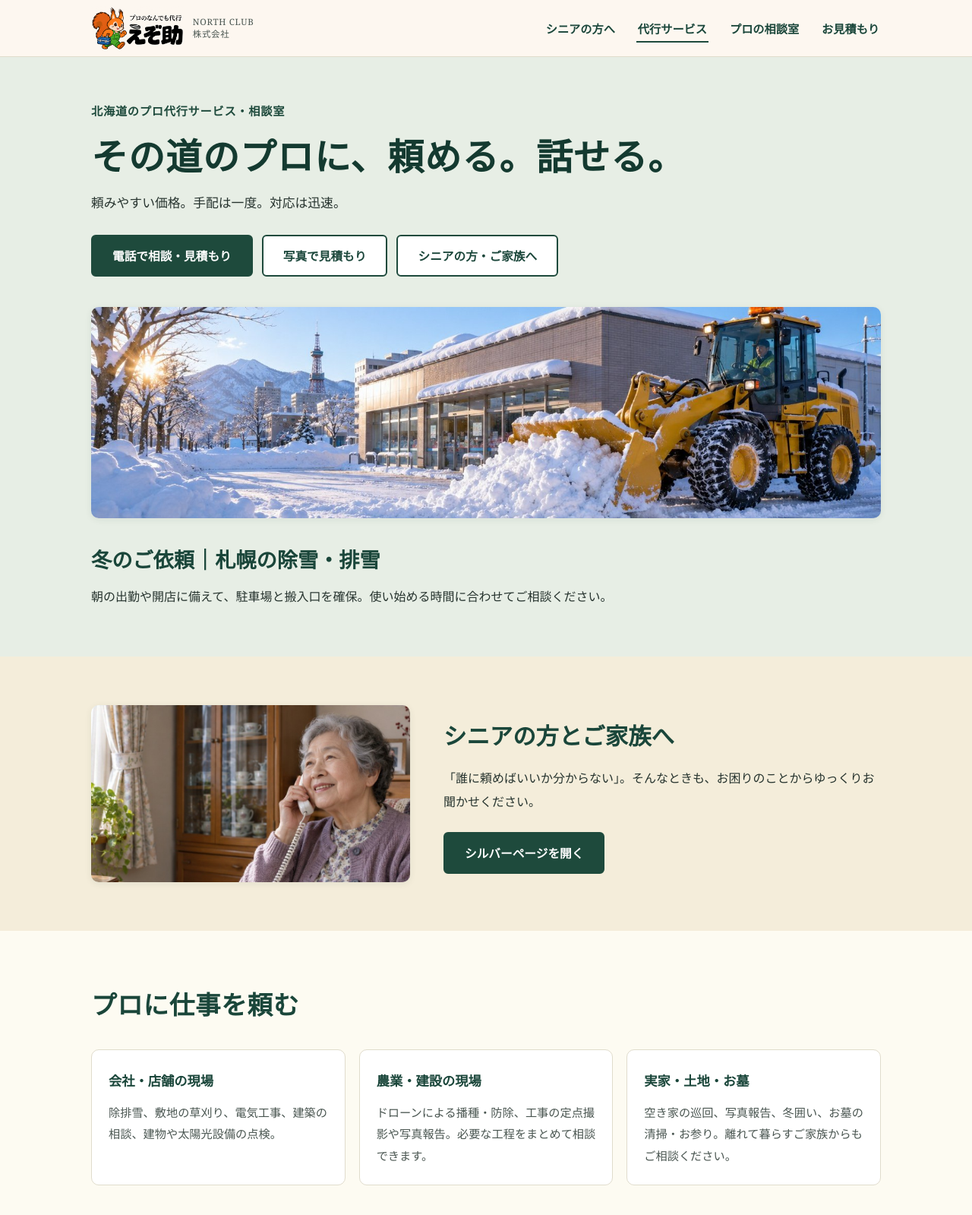
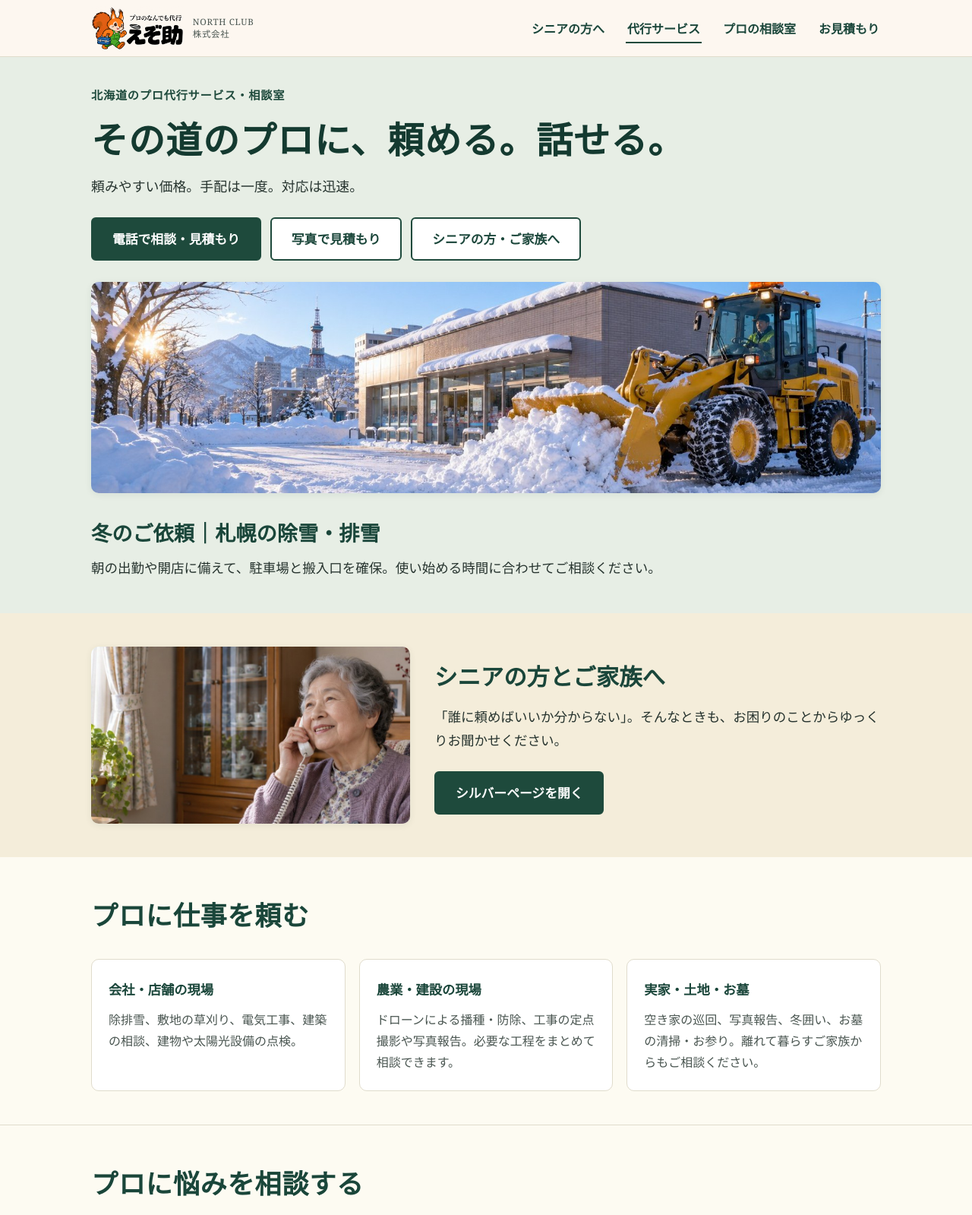
Before and after one commit to ob198-cpu/hyakutake-benriya, a plain HTML site: page index.html in a window 1280 px wide. Shown: the top 1599 px of the page at 76% size. Drawn offline with Linux system fonts and the light colour scheme.

Commit message:
Tighten section spacing and enlarge base text
Reduce section/hero/footer padding and grid gaps, raise body text to
17.5px with matching bumps for nav, buttons, cards and the large-text
mode, per feedback that the pages felt sparse with small type.

Co-Authored-By: Claude Fable 5 <noreply@anthropic.com>

```diff
--- a/style.css
+++ b/style.css
@@ -31,15 +31,15 @@ html { scroll-behavior: smooth; scroll-padding-top: 96px; }
 
 body {
   font-family: var(--font-sans);
-  font-size: 16px;
-  line-height: 1.9;
+  font-size: 17.5px;
+  line-height: 1.75;
   color: var(--ink);
   background: var(--paper);
   -webkit-font-smoothing: antialiased;
 }
 
 /* 文字を大きくする（シニア向け・全ページ共通） */
-html.text-large body { font-size: 19px; }
+html.text-large body { font-size: 20.5px; }
 html.text-large .hero__title { font-size: clamp(2rem, 5.4vw, 3.2rem); }
 
 img { max-width: 100%; display: block; }
@@ -101,7 +101,7 @@ a { color: var(--green-700); }
   text-decoration: none;
   color: var(--green-800);
   font-weight: 700;
-  font-size: 0.95rem;
+  font-size: 1rem;
   padding: 6px 2px;
   border-bottom: 2px solid transparent;
 }
@@ -138,7 +138,7 @@ a { color: var(--green-700); }
   padding: 13px 26px;
   border-radius: 6px;
   font-weight: 700;
-  font-size: 0.98rem;
+  font-size: 1.05rem;
   text-decoration: none;
   cursor: pointer;
   border: 2px solid var(--green-700);
@@ -169,16 +169,16 @@ a { color: var(--green-700); }
 }
 
 /* ---------- セクション共通 ---------- */
-.section { padding: 64px 0; }
+.section { padding: 44px 0; }
 .section--cream { background: var(--cream); }
 .section--mint { background: var(--green-100); }
 .section--line { border-top: 1px solid var(--line); }
 
 .section__title {
-  font-size: clamp(1.5rem, 3.4vw, 2.1rem);
+  font-size: clamp(1.6rem, 3.6vw, 2.2rem);
   font-weight: 900;
   color: var(--green-800);
-  margin-bottom: 22px;
+  margin-bottom: 16px;
   letter-spacing: 0.02em;
 }
 
@@ -198,7 +198,7 @@ a { color: var(--green-700); }
 /* ---------- ヒーロー（トップ） ---------- */
 .hero {
   background: var(--green-100);
-  padding: 56px 0 64px;
+  padding: 36px 0 44px;
 }
 
 .hero__title {
@@ -210,10 +210,10 @@ a { color: var(--green-700); }
   margin-bottom: 14px;
 }
 
-.hero__lead { font-size: 1.05rem; color: var(--ink); }
+.hero__lead { font-size: 1.12rem; color: var(--ink); }
 
 .hero__figure {
-  margin-top: 40px;
+  margin-top: 28px;
   border-radius: var(--radius);
   overflow: hidden;
   box-shadow: var(--shadow);
@@ -248,7 +248,7 @@ a { color: var(--green-700); }
 .senior-band__inner {
   display: grid;
   grid-template-columns: minmax(0, 420px) 1fr;
-  gap: 44px;
+  gap: 32px;
   align-items: center;
 }
 
@@ -290,9 +290,9 @@ a { color: var(--green-700); }
   margin-bottom: 10px;
 }
 
-.card p { font-size: 0.95rem; color: var(--ink-soft); }
+.card p { font-size: 1rem; color: var(--ink-soft); }
 
-html.text-large .card p { font-size: 1rem; }
+html.text-large .card p { font-size: 1.05rem; }
 
 .section__note {
   margin-top: 18px;
@@ -372,12 +372,12 @@ html.text-large .card p { font-size: 1rem; }
 }
 
 /* ---------- シルバーページ ヒーロー ---------- */
-.silver-hero { padding: 56px 0; }
+.silver-hero { padding: 36px 0; }
 
 .silver-hero__inner {
   display: grid;
   grid-template-columns: 1.1fr 1fr;
-  gap: 44px;
+  gap: 32px;
   align-items: center;
 }
 
@@ -467,8 +467,8 @@ html.text-large .card p { font-size: 1rem; }
 .footer {
   background: var(--green-900);
   color: #E9EFE8;
-  padding: 36px 0 44px;
-  margin-top: 72px;
+  padding: 30px 0 36px;
+  margin-top: 44px;
 }
 
 .footer__brand {
@@ -513,7 +513,7 @@ html.text-large .card p { font-size: 1rem; }
 }
 
 @media (max-width: 640px) {
-  .section { padding: 48px 0; }
+  .section { padding: 36px 0; }
 
   .card-grid--3, .card-grid--2, .card-grid--4 { grid-template-columns: 1fr; }
 
```
